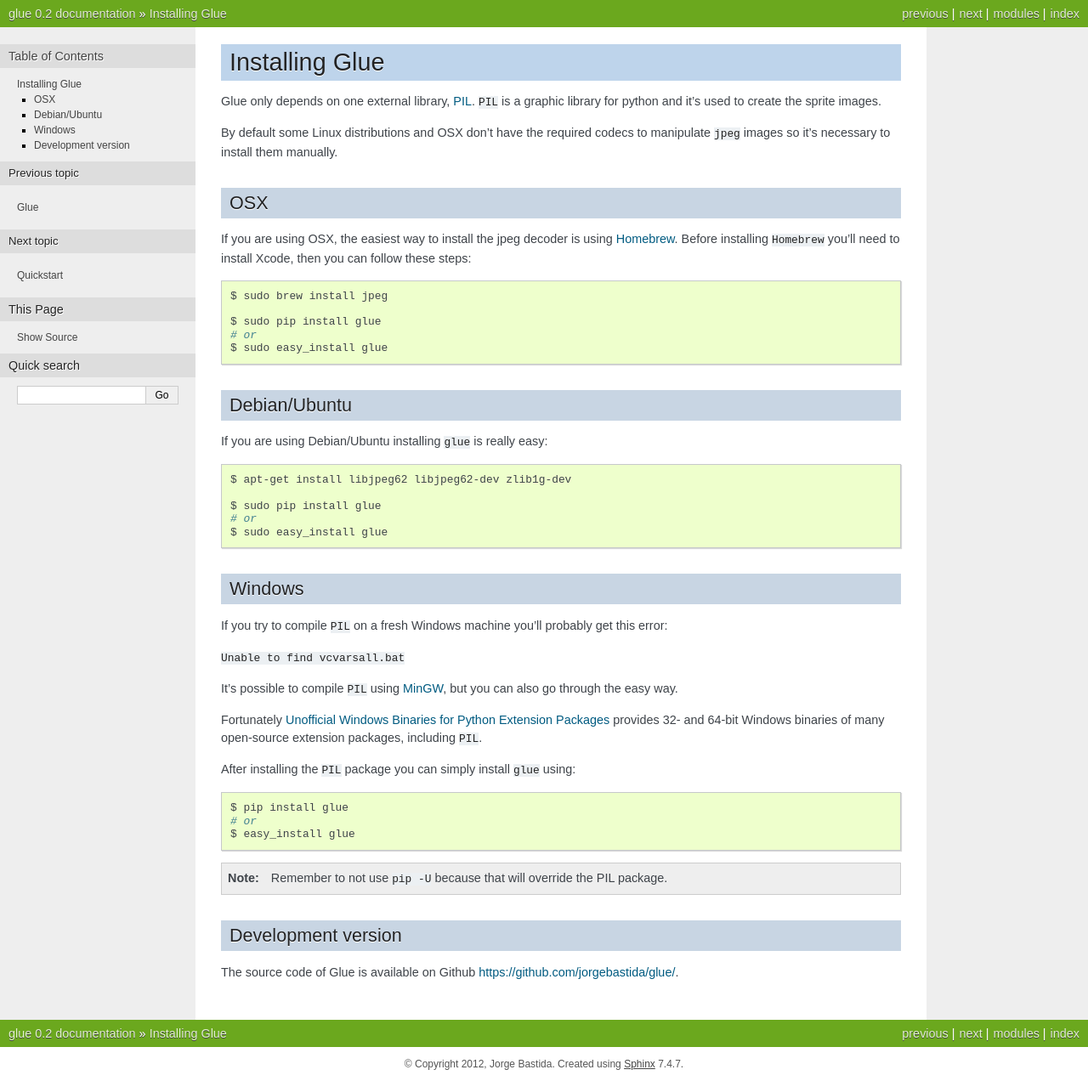
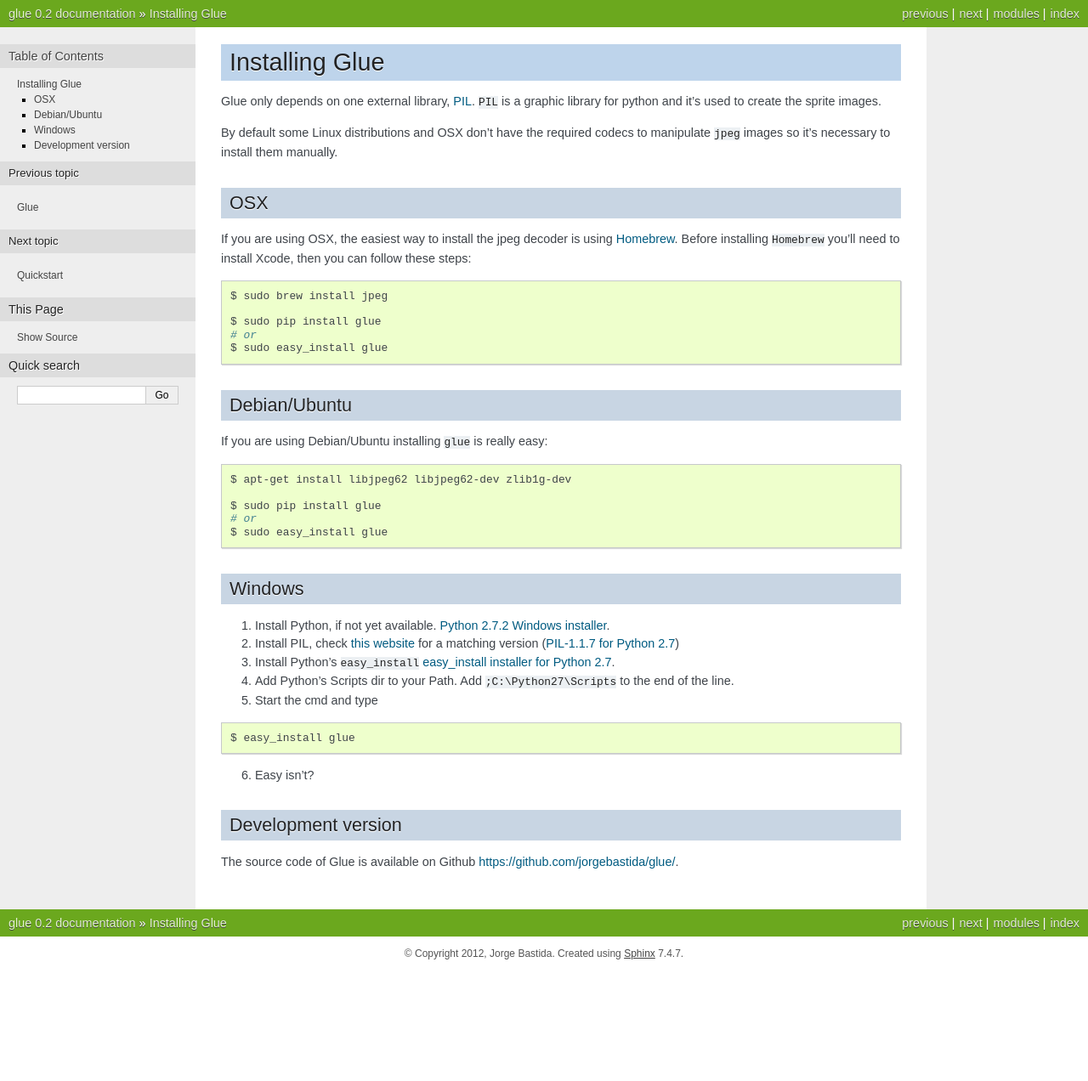
Before and after one commit to jorgebastida/glue, a Sphinx documentation site: the page built from docs/installation.rst, in a window 1280 px wide. Shown: the whole page at 85% size. Built offline with Sphinx 7.4.7, drawn with Linux system fonts in a browser that asks for light colours; the version number is read from the project's files by our own code; after the commit the page ends 1142 px from its top, so only the background shows below that.

Commit message:
Update Windows installation instructions.

```diff
--- a/docs/installation.rst
+++ b/docs/installation.rst
@@ -33,24 +33,22 @@ If you are using Debian/Ubuntu installing ``glue`` is really easy:
 
 Windows
 -------
-If you try to compile ``PIL`` on a fresh Windows machine you'll probably get this error:
 
-``Unable to find vcvarsall.bat``
+1. Install Python, if not yet available. `Python 2.7.2 Windows installer <http://www.python.org/ftp/python/2.7.2/python-2.7.2.msi>`_.
 
-It's possible to compile ``PIL`` using `MinGW <http://sourceforge.net/projects/mingw/files/>`_, but you can also go through the easy way.
+2. Install PIL, check `this website <http://www.lfd.uci.edu/~gohlke/pythonlibs/>`_ for a matching version (`PIL-1.1.7 for Python 2.7 <http://www.lfd.uci.edu/~gohlke/pythonlibs/xn3pw759/PIL-1.1.7.win32-py2.7.exe>`_)
 
-Fortunately `Unofficial Windows Binaries for Python Extension Packages <http://www.lfd.uci.edu/~gohlke/pythonlibs/>`_ provides 32- and 64-bit Windows binaries of many open-source extension packages, including ``PIL``.
+3. Install Python's ``easy_install`` `easy_install installer for Python 2.7 <http://pypi.python.org/packages/2.7/s/setuptools/setuptools-0.6c11.win32-py2.7.exe>`_.
 
-After installing the ``PIL`` package you can simply install ``glue`` using:
+4. Add Python's Scripts dir to your Path. Add ``;C:\Python27\Scripts`` to the end of the line.
+
+5. Start the cmd and type
 
 .. code-block:: bash
 
-    $ pip install glue
-    # or
     $ easy_install glue
 
-.. note::
-    Remember to not use ``pip -U`` because that will override the PIL package.
+6. Easy isn't?
 
 
 Development version
```
